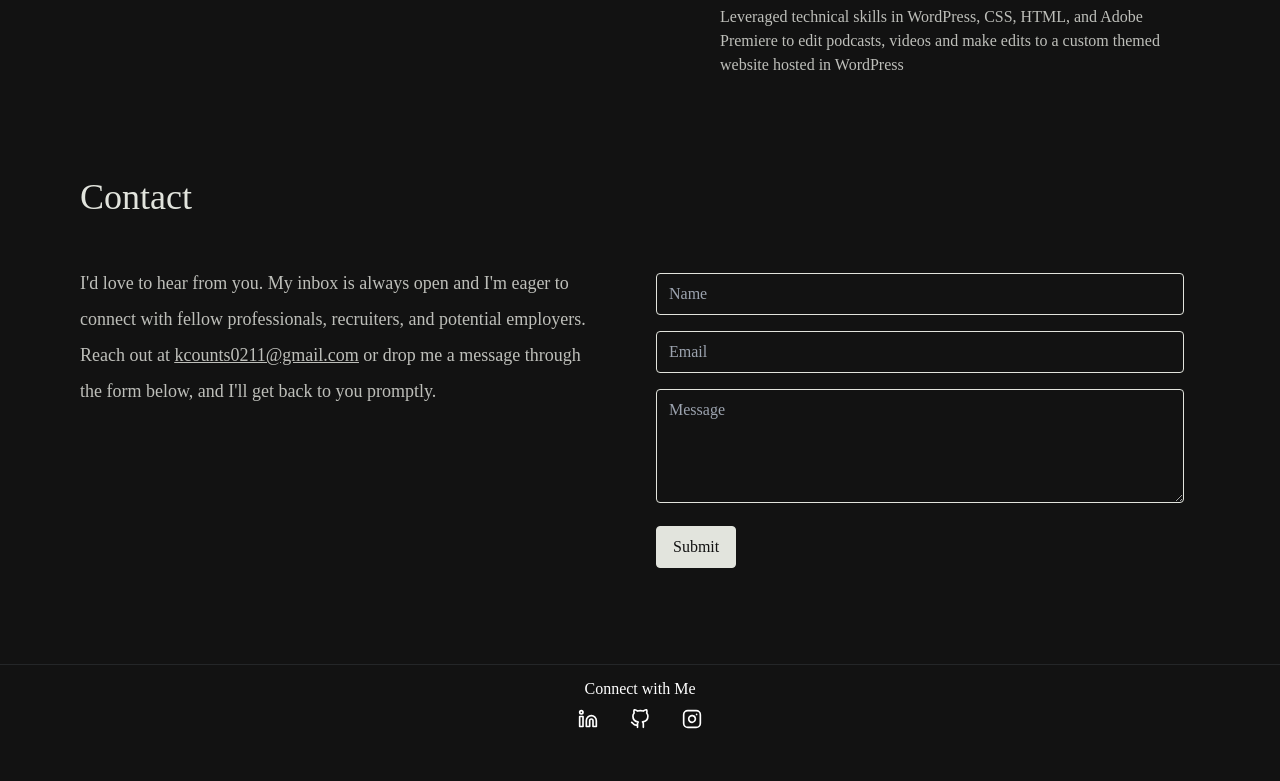
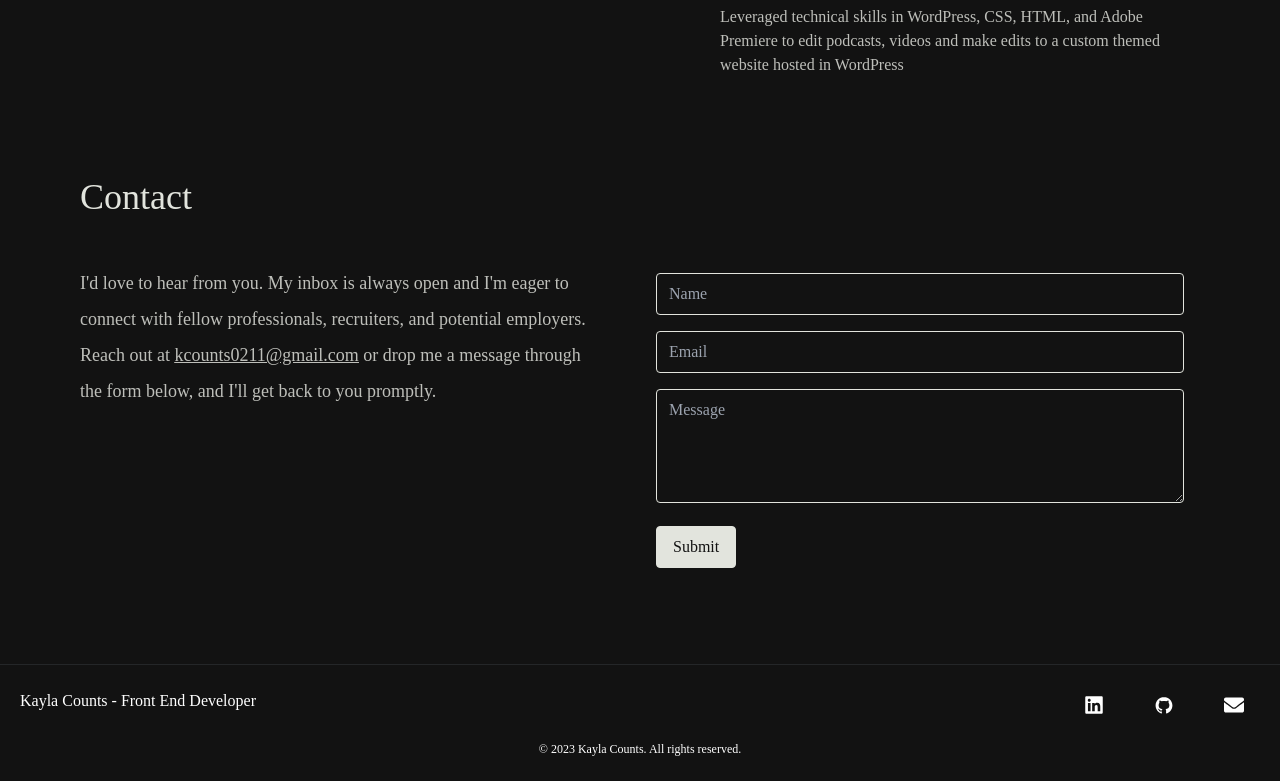
Before and after one commit to Kcounts93/my-portfolio, a React (Create React App) app: page / in a window 1280 px wide. Shown: the part 3287-4068 px from the top of the page. Before the commit the page ends 4028 px from the top, so only its background shows below. Built offline with nearby package versions, Linux system fonts and the light colour scheme.

Commit message:
footer redesign

```diff
--- a/src/components/Footer.jsx
+++ b/src/components/Footer.jsx
@@ -1,37 +1,47 @@
 import React from "react";
-import { FiGithub, FiLinkedin, FiInstagram } from "react-icons/fi";
+import { FaLinkedin, FaEnvelope } from "react-icons/fa";
+import { DiGithubBadge } from "react-icons/di";
+
 const Footer = () => {
   return (
-    <footer className="text-white py-3 border-t border-charcoal">
-      <div className="container mx-auto flex flex-col md:flex-row items-center justify-center">
-        <div className="text-center md:text-center mb-4 md:mb-0">
-          <h3 className="text-md font-light mb-2">Connect with Me</h3>
-          <div className="flex space-x-4">
-            <ul className="flex">
+    <footer className="text-white py-6 bg-darkgrey border-t border-charcoal">
+      <div className="container mx-auto flex flex-col md:flex-row items-center justify-between px-5">
+        <div className="mb-4 md:mb-0">
+          <h3 className="text-md font-light mb-2">
+            Kayla Counts - Front End Developer
+          </h3>
+        </div>
+
+        <div>
+          <ul className="flex items-center space-x-4">
             <li>
               <a
                 href="https://www.linkedin.com/in/kaylacounts/"
                 target="blank"
+                aria-label="LinkedIn"
               >
-                  <FiLinkedin className="text-xl transition-transform hover:scale-150 duration-300" />
-                </a>
-              </li>
-              <li>
-                <a href="https://github.com/Kcounts93" target="blank">
-                  <FiGithub className="text-xl transition-transform hover:scale-150 duration-300" />
+                <FaLinkedin className="text-xl hover:text-drap transition-transform hover:scale-125 duration-300" />
               </a>
             </li>
             <li>
               <a
-                  href="https://www.instagram.com/kaylaranae.psd/"
+                href="https://github.com/Kcounts93"
                 target="blank"
+                aria-label="GitHub"
               >
-                  <FiInstagram className="text-xl transition-transform hover:scale-150 duration-300" />
+                <DiGithubBadge className="text-2xl hover:text-drap transition-transform hover:scale-125 duration-300" />
+              </a>
+            </li>
+            <li>
+              <a href="mailto:kcounts0211@gmail.com" aria-label="Email">
+                <FaEnvelope className="text-xl hover:text-drap transition-transform hover:scale-125 duration-300" />
               </a>
             </li>
           </ul>
         </div>
       </div>
+      <div className="text-center text-xs mt-5">
+        © {new Date().getFullYear()} Kayla Counts. All rights reserved.
       </div>
     </footer>
   );
```
Lines whose indentation alone changed are shown as unchanged.
